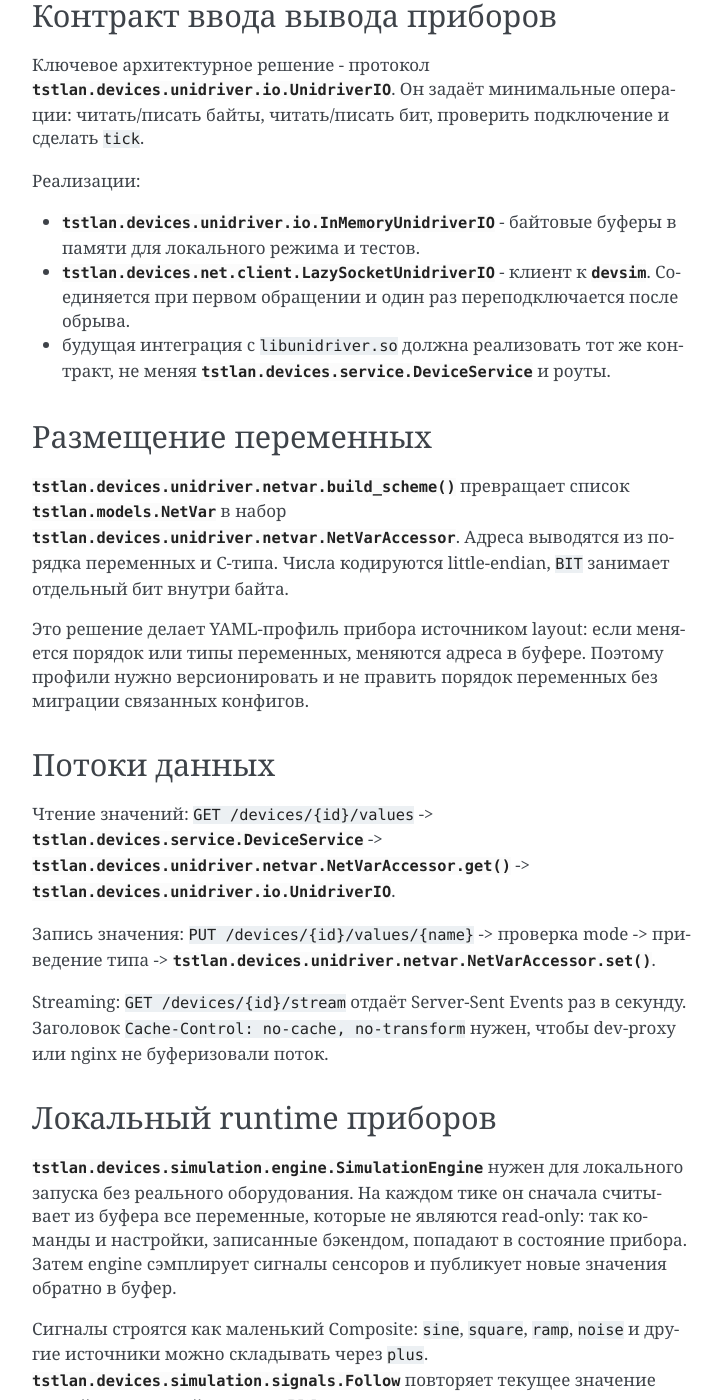
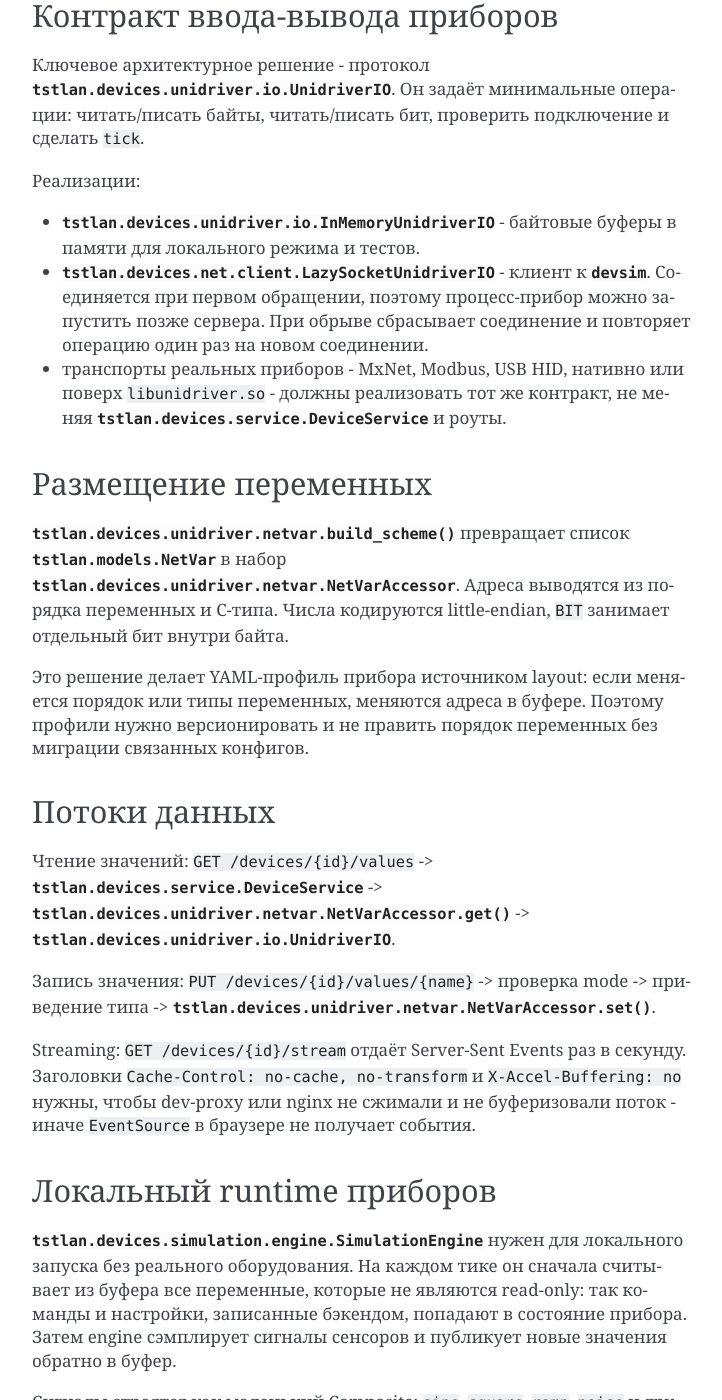
Before and after one commit to electrobalabas/tstlan-web, a Sphinx documentation site: the page built from docs/architecture.rst, in a window 1280 px wide and 1400 px high, scrolled down 794 px. Shown: the whole window, without its empty margins (388-1110 px from the left). Built offline with Sphinx 7.4.7, drawn with Linux system fonts in a browser that asks for light colours; some of the changed text lies outside the part shown.

Commit message:
docs: уточнены архитектура и потоки данных

```diff
--- a/docs/architecture.rst
+++ b/docs/architecture.rst
@@ -28,7 +28,7 @@
 схемы, а Next.js проксирует ``/api/*`` на FastAPI. Браузер остаётся на одном
 origin, поэтому cookie-сессии и CSRF не требуют CORS.
 
-Контракт ввода вывода приборов
+Контракт ввода-вывода приборов
 ------------------------------
 
 Ключевое архитектурное решение - протокол
@@ -40,10 +40,12 @@
 * :class:`tstlan.devices.unidriver.io.InMemoryUnidriverIO` - байтовые буферы в
   памяти для локального режима и тестов.
 * :class:`tstlan.devices.net.client.LazySocketUnidriverIO` - клиент к
-  :mod:`devsim`. Соединяется при первом обращении и один раз переподключается
-  после обрыва.
-* будущая интеграция с ``libunidriver.so`` должна реализовать тот же контракт, не
-  меняя :class:`tstlan.devices.service.DeviceService` и роуты.
+  :mod:`devsim`. Соединяется при первом обращении, поэтому процесс-прибор можно
+  запустить позже сервера. При обрыве сбрасывает соединение и повторяет
+  операцию один раз на новом соединении.
+* транспорты реальных приборов - MxNet, Modbus, USB HID, нативно или поверх
+  ``libunidriver.so`` - должны реализовать тот же контракт, не меняя
+  :class:`tstlan.devices.service.DeviceService` и роуты.
 
 Размещение переменных
 ---------------------
@@ -70,8 +72,9 @@
 приведение типа -> :meth:`tstlan.devices.unidriver.netvar.NetVarAccessor.set`.
 
 Streaming: ``GET /devices/{id}/stream`` отдаёт Server-Sent Events раз в секунду.
-Заголовок ``Cache-Control: no-cache, no-transform`` нужен, чтобы dev-proxy или
-nginx не буферизовали поток.
+Заголовки ``Cache-Control: no-cache, no-transform`` и ``X-Accel-Buffering: no``
+нужны, чтобы dev-proxy или nginx не сжимали и не буферизовали поток - иначе
+``EventSource`` в браузере не получает события.
 
 Локальный runtime приборов
 --------------------------
--- a/docs/index.rst
+++ b/docs/index.rst
@@ -3,7 +3,7 @@
 
 TSTLAN - веб-платформа мониторинга измерительных приборов. Браузер работает с
 Next.js, фронтенд проксирует ``/api/*`` в FastAPI, а бэкенд читает и пишет
-переменные приборов через контракт ввода вывода ``UnidriverIO``.
+переменные приборов через контракт ввода-вывода ``UnidriverIO``.
 
 .. toctree::
    :maxdepth: 2
```
